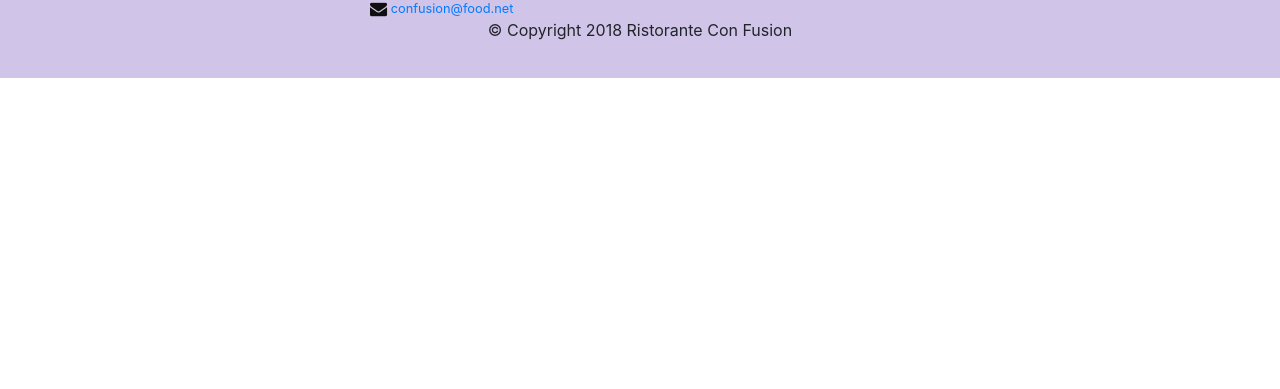
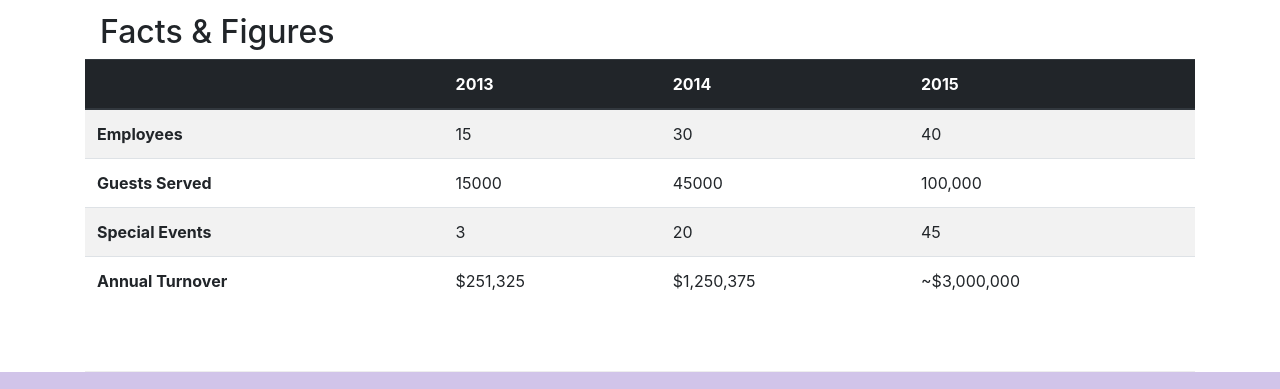
Before and after one commit to RashakDude/Bootstrap_Course, a website: page Bootstrap4/conFusion/aboutus.html in a window 1280 px wide. Shown: the part 1598-1987 px from the top of the page. Before the commit the page ends 1676 px from the top, so only its background shows below. Drawn offline with nearby package versions, Linux system fonts and the light colour scheme.

Commit message:
added tables and cards

```diff
--- a/Bootstrap4/conFusion/aboutus.html
+++ b/Bootstrap4/conFusion/aboutus.html
@@ -69,8 +69,38 @@
                 <p>Started in 2010, Ristorante con Fusion quickly established itself as a culinary icon par excellence in Hong Kong. With its unique brand of world fusion cuisine that can be found nowhere else, it enjoys patronage from the A-list clientele in Hong Kong.  Featuring four of the best three-star Michelin chefs in the world, you never know what will arrive on your plate the next time you visit us.</p>
                 <p>The restaurant traces its humble beginnings to <em>The Frying Pan</em>, a successful chain started by our CEO, Mr. Peter Pan, that featured for the first time the world's best cuisines in a pan.</p>
             </div>
-            <div class = "col col-sm">
+
+            <div class="col-12 col-sm-6">
+                <div class="card">
+                    <h3 class="card-header bg-primary text-white">Facts At a Glance</h3>
+                    <div class="card-body">
+                        <dl class="row">
+                            <dt class="col-6">Started</dt>
+                            <dd class="col-6">3 Feb. 2013</dd>
+                            <dt class="col-6">Major Stake Holder</dt>
+                            <dd class="col-6">HK Fine Foods Inc.</dd>
+                            <dt class="col-6">Last Year's Turnover</dt>
+                            <dd class="col-6">$1,250,375</dd>
+                            <dt class="col-6">Employees</dt>
+                            <dd class="col-6">40</dd>
+                        </dl>
+                    </div>
+                </div>
             </div>
+
+            <div class="col-12">
+                <div class="card card-body bg-light">
+                    <blockquote class="blockquote">
+                        <p class="mb-0">You better cut the pizza in four pieces because
+                            I'm not hungry enough to eat six.</p>
+                        <footer class="blockquote-footer">Yogi Berra,
+                            <cite title="Source Title">The Wit and Wisdom of Yogi Berra,
+                            P. Pepe, Diversion Books, 2014</cite>
+                        </footer>
+                    </blockquote>
+                </div>
+            </div>
+
         </div>
 
 
@@ -88,6 +118,52 @@
             </div>
        </div>
 
+       <div class="row row-content">
+            <div class="col-12 col-sm-9">
+                <h2>Facts &amp; Figures</h2>
+            </div>
+            <div class="col-12 col-sm-3">
+            </div>
+
+            <div class="table-responsive">
+                <table class="table table-striped">
+                    <thead class="thead-dark">
+                        <tr>
+                            <th>&nbsp;</th>
+                            <th>2013</th>
+                            <th>2014</th>
+                            <th>2015</th>
+                        </tr>
+                    </thead>
+                    <tbody>
+                        <tr>
+                            <th>Employees</th>
+                            <td>15</td>
+                            <td>30</td>
+                            <td>40</td>
+                        </tr>
+                        <tr>
+                            <th>Guests Served</th>
+                            <td>15000</td>
+                            <td>45000</td>
+                            <td>100,000</td>
+                        </tr>
+                        <tr>
+                            <th>Special Events</th>
+                            <td>3</td>
+                            <td>20</td>
+                            <td>45</td>
+                        </tr>
+                        <tr>
+                            <th>Annual Turnover</th>
+                            <td>$251,325</td>
+                            <td>$1,250,375</td>
+                            <td>~$3,000,000</td>
+                        </tr>
+                    </tbody>
+                </table>
+            </div>
+        </div>
     </div>
 
     <footer class="footer">
```
